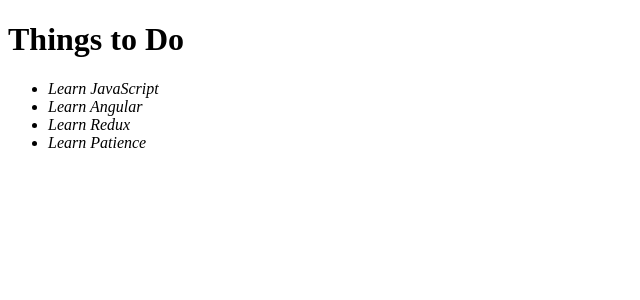
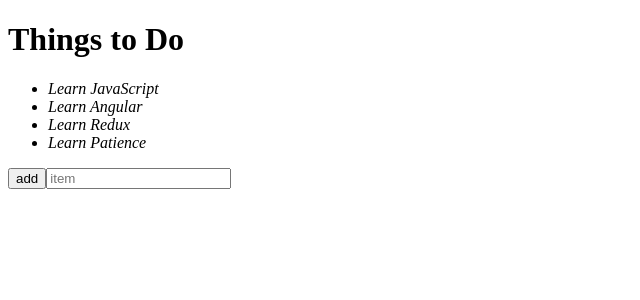
Before and after one commit to anastasialanz/rangle-todo, an Angular app: page / in a window 1280 px wide. Shown: the top 300 px of the page, without its empty margins (0-640 px from the left). Built offline with nearby package versions, Linux system fonts and the light colour scheme.

Commit message:
Moving input to child

```diff
--- a/src/app/app.component.html
+++ b/src/app/app.component.html
@@ -1,2 +1,3 @@
 <h1>{{title}}</h1>
 <app-to-do-list [thingsToDo]="thingsToDo"></app-to-do-list>
+<app-generic-input (newItem)="onNewItem($event)"></app-generic-input>
--- a/src/app/app.component.ts
+++ b/src/app/app.component.ts
@@ -17,6 +17,10 @@ export class AppComponent {
     'Learn TypeScript'
   ];
 
+  onNewItem(item: string) {
+    this.thingsToDo.push(item);
+  }
+
   summary(): string {
     return `${this.thingsToDo.length} to do / ${this.thingsCompleted.length} done`;
   }
--- a/src/app/app.module.ts
+++ b/src/app/app.module.ts
@@ -5,11 +5,13 @@ import { HttpModule } from '@angular/http';
 
 import { AppComponent } from './app.component';
 import { ToDoListComponent } from './to-do-list/to-do-list.component';
+import { GenericInputComponent } from './generic-input/generic-input.component';
 
 @NgModule({
   declarations: [
     AppComponent,
-    ToDoListComponent
+    ToDoListComponent,
+    GenericInputComponent
   ],
   imports: [
     BrowserModule,
--- /dev/null
+++ b/src/app/generic-input/generic-input.component.html
@@ -0,0 +1,2 @@
+<button (click)="addToDo(newItem)">add</button>
+<input #newItem placeholder="item" />
--- /dev/null
+++ b/src/app/generic-input/generic-input.component.ts
@@ -0,0 +1,21 @@
+import { Component, OnInit, Output, EventEmitter } from '@angular/core';
+
+@Component({
+  selector: 'app-generic-input',
+  templateUrl: './generic-input.component.html',
+  styleUrls: ['./generic-input.component.css']
+})
+export class GenericInputComponent implements OnInit {
+
+  @Output() newItem: EventEmitter<string> = new EventEmitter();
+
+  constructor() { }
+
+  ngOnInit() {
+  }
+
+  addToDo(text: HTMLInputElement) {
+    this.newItem.emit(text.value);
+  }
+
+}
```
Also changed, not shown: src/app/generic-input/generic-input.component.css (added), 1 other file (tests, documents, lock files or other folders).
